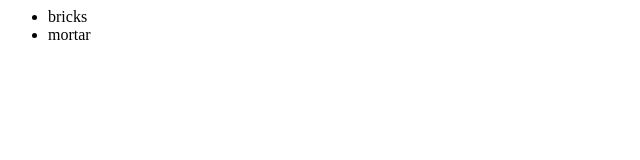
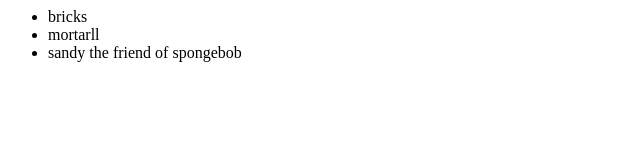
Before and after one commit to duckucing/newGitTest, a plain HTML site: page index.html in a window 1280 px wide. Shown: the whole page, without its empty margins (0-640 px from the left). Drawn offline with Linux system fonts and the light colour scheme.

Commit message:
yeah whatever

```diff
--- a/index.html
+++ b/index.html
@@ -4,7 +4,8 @@
 	<div>
 		<ul>
 			<li>bricks</li>
-			<li>mortar</li>
+			<li>mortarll</li>
+			<li>sandy the friend of spongebob</li>
 		</ul>
 	</div>
 
```
